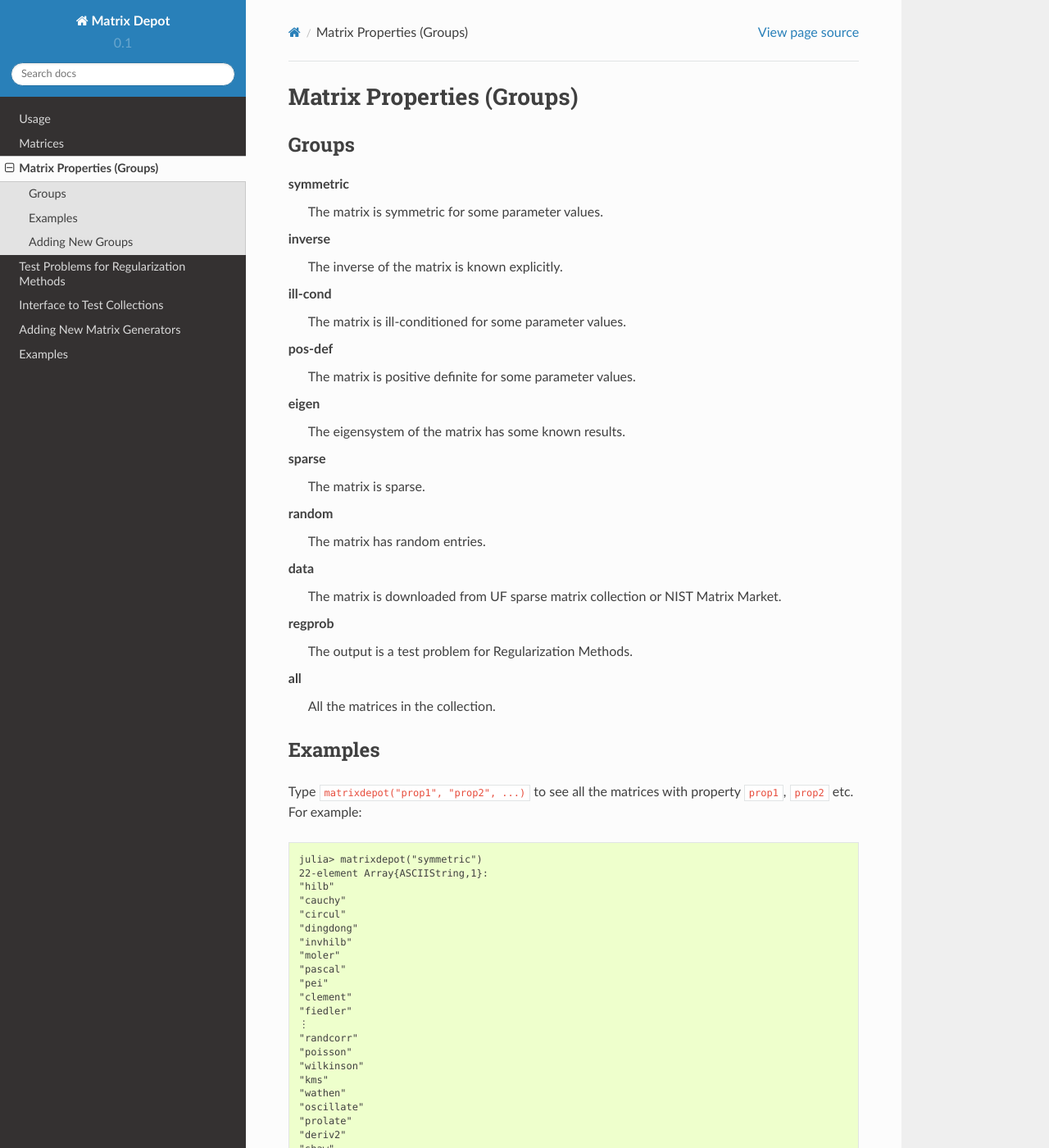
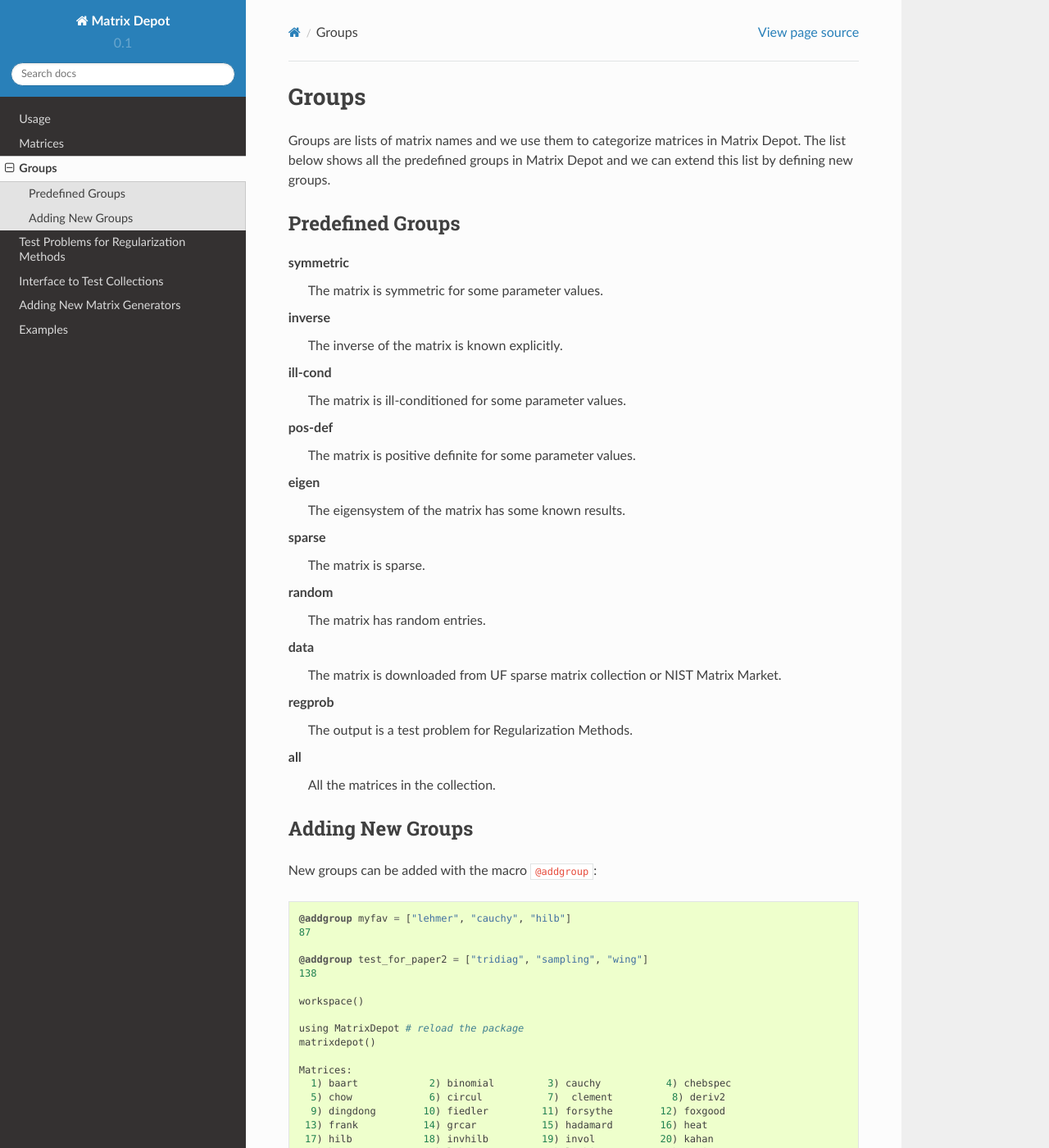
Before and after one commit to JuliaLinearAlgebra/MatrixDepot.jl, a Sphinx documentation site: the page built from doc/properties.rst, in a window 1280 px wide and 1400 px high. Shown: the whole window at 82% size. Built offline with Sphinx 7.4.7 and the Read the Docs theme 2.0.0, drawn with Linux system fonts in a browser that asks for light colours; some of the changed text lies outside the part shown.

Commit message:
update information about groups

```diff
--- a/doc/properties.rst
+++ b/doc/properties.rst
@@ -1,12 +1,16 @@
 
 .. _properties:
 
-Matrix Properties (Groups)
-===========================
+Groups
+======
 
+Groups are lists of matrix names and we use them to
+categorize matrices in Matrix Depot. The list below shows
+all the predefined groups in Matrix Depot and we can extend
+this list by defining new groups.
 
-Groups
-------
+Predefined Groups
+-----------------
 
 .. glossary::
 
@@ -42,50 +46,6 @@ Groups
       All the matrices in the collection.
 
 
-Examples
---------
-
-Type ``matrixdepot("prop1", "prop2", ...)`` to see all the matrices with
-property ``prop1``, ``prop2`` etc. For example::
-
-  julia> matrixdepot("symmetric")
-  22-element Array{ASCIIString,1}:
-  "hilb"
-  "cauchy"
-  "circul"
-  "dingdong"
-  "invhilb"
-  "moler"
-  "pascal"
-  "pei"
-  "clement"
-  "fiedler"
-  ⋮
-  "randcorr"
-  "poisson"
-  "wilkinson"
-  "kms"
-  "wathen"
-  "oscillate"
-  "prolate"
-  "deriv2"
-  "shaw"
-
-  julia> matrixdepot("symmetric", "eigen")
-  11-element Array{ASCIIString,1}:
-  "circul"
-  "dingdong"
-  "pascal"
-  "clement"
-  "fiedler"
-  "minij"
-  "tridiag"
-  "poisson"
-  "wilkinson"
-  "wathen"
-  "oscillate"
-
-
 Adding New Groups
 -----------------
 
@@ -97,6 +57,9 @@ New groups can be added with the macro ``@addgroup``::
     @addgroup test_for_paper2 = ["tridiag", "sampling", "wing"]
     138
 
+    workspace()
+
+    using MatrixDepot # reload the package
     matrixdepot()
 
     Matrices:
--- a/doc/user.rst
+++ b/doc/user.rst
@@ -64,10 +64,10 @@ For me, the package is installed at
 ``/home/weijian/.julia/v0.4/MatrixDepot``. Now we open the file
 ``user/generator.jl``. It looks like this::
 
-
   ##########################################
   # Please put your matrix generators here #
   ##########################################
+
 
 We can copy and paste the function ``randsym`` anywhere below the
 comments and use the function ``include_generator`` to declare it::
```
